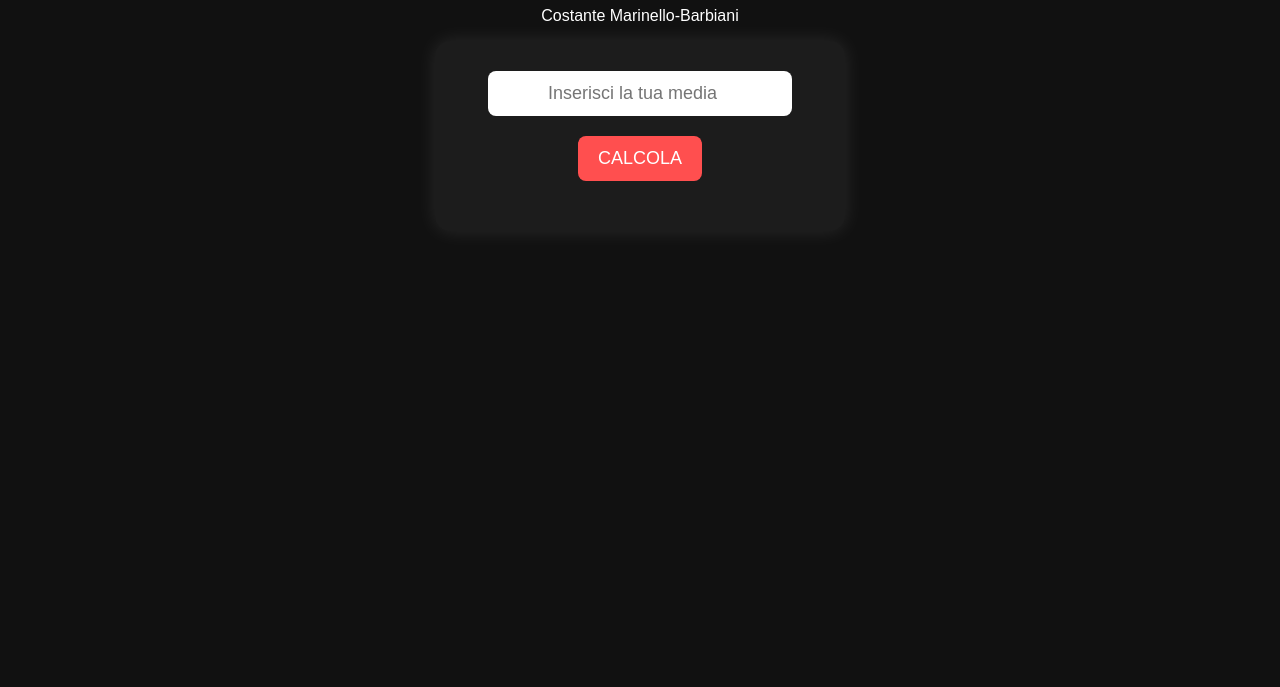
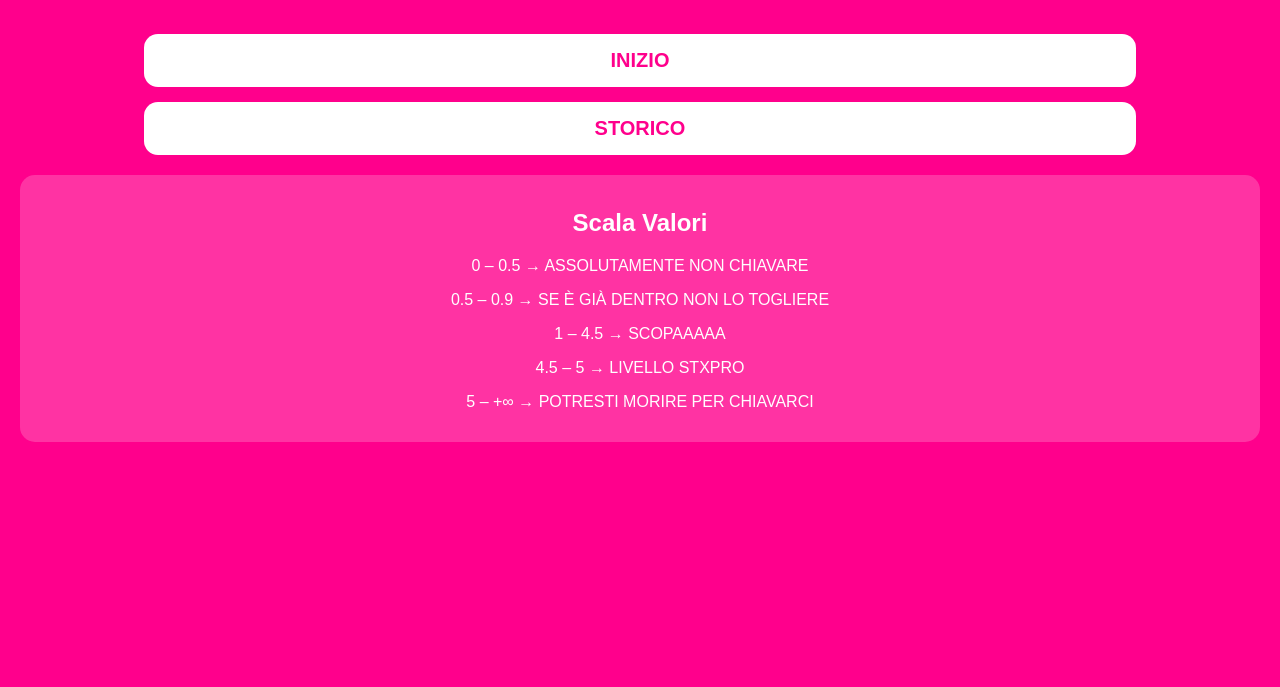
Before and after one commit to Maw3sio/barb-mar-eq, a plain HTML site: page index.html in a window 1280 px wide. Shown: the part 113-800 px from the top of the page. Drawn offline with Linux system fonts and the light colour scheme.

Commit message:
Update index.html

```diff
--- a/index.html
+++ b/index.html
@@ -1,102 +1,113 @@
 <!DOCTYPE html>
 <html lang="it">
 <head>
-<meta charset="UTF-8">
-<title>Calcolatrice MBK</title>
+    <meta charset="UTF-8" />
+    <meta name="viewport" content="width=device-width, initial-scale=1.0" />
+    <title>SXRATE</title>
 
-<link rel="manifest" href="manifest.json">
-<link rel="apple-touch-icon" href="icon.png">
-<meta name="theme-color" content="#111">
-
+    <link rel="manifest" href="manifest.json" />
     <style>
         body {
+            margin: 0;
             font-family: Arial, sans-serif;
-        background: #111;
-        color: #fff;
-        margin: 0;
-        padding: 40px;
+            background: #ff008c;
+            color: white;
             text-align: center;
         }
-    .box {
-        background: #1c1c1c;
-        padding: 30px;
+
+        .screen { display: none; padding: 20px; }
+        .active { display: block; }
+
+        button {
+            background: white;
+            color: #ff008c;
+            border: none;
+            padding: 15px;
+            width: 80%;
+            margin-top: 15px;
+            border-radius: 14px;
+            font-size: 20px;
+            font-weight: bold;
+        }
+
+        input {
+            width: 90%;
+            padding: 10px;
+            margin: 6px;
+            font-size: 18px;
+            border-radius: 10px;
+            border: none;
+        }
+
+        .scale-box {
+            background: rgba(255,255,255,0.2);
+            padding: 15px;
             border-radius: 15px;
-        width: 350px;
-        margin: auto;
-        box-shadow: 0 0 20px rgba(255,255,255,0.1);
-    }
-    input {
-        width: 80%;
-        padding: 12px;
-        font-size: 18px;
-        border-radius: 8px;
-        border: none;
-        text-align: center;
-        margin-bottom: 20px;
-    }
-    button {
-        background: #ff4f4f;
-        color: white;
-        padding: 12px 20px;
-        border: none;
-        border-radius: 8px;
-        font-size: 18px;
-        cursor: pointer;
-    }
-    button:hover {
-        background: #ff6c6c;
-    }
-    #result {
             margin-top: 20px;
-        font-size: 26px;
-        font-weight: bold;
         }
     </style>
 </head>
 <body>
 
-<h1>Calcolatrice MBK</h1>
-<p>Costante Marinello-Barbiani</p>
+<!-- SCHERMATA 1 — HOME -->
+<div id="home" class="screen active">
+    <h1 style="font-size: 50px; margin-top: 20px;">SXRATE</h1>
 
-<div class="box">
-    <input type="number" step="0.01" id="inputValue" placeholder="Inserisci la tua media">
-    <button onclick="calcola()">CALCOLA</button>
-    <div id="result"></div>
+    <button onclick="showScreen('inizio')">INIZIO</button>
+    <button onclick="showScreen('storico')">STORICO</button>
+
+    <div class="scale-box">
+        <h2>Scala Valori</h2>
+        <p>0 – 0.5 → ASSOLUTAMENTE NON CHIAVARE</p>
+        <p>0.5 – 0.9 → SE È GIÀ DENTRO NON LO TOGLIERE</p>
+        <p>1 – 4.5 → SCOPAAAAA</p>
+        <p>4.5 – 5 → LIVELLO STXPRO</p>
+        <p>5 – +∞ → POTRESTI MORIRE PER CHIAVARCI</p>
+    </div>
 </div>
 
-<script>
-const MBK = 4;
+<!-- SCHERMATA 2 — INIZIO -->
+<div id="inizio" class="screen">
+    <h2>Nuova Valutazione</h2>
 
-function calcola() {
-    const x = parseFloat(document.getElementById("inputValue").value);
-    let result;
+    <input id="nome" placeholder="Nome">
 
-    if (isNaN(x)) {
-        result = "Inserisci un numero valido.";
-    } else if (x < 0) {
-        result = "La media non può essere negativa.";
-    } else if (x < 4) {
-        result = 0.125 * x;
-    } else if (x < 7) {
-        result = 0.5 + ((x - 4) / 3) * 0.5;
-    } else if (x < 8.5) {
-        result = 1;
-    } else if (x <= 10) {
-        result = 1 + 4 * Math.pow((x - 8.5) / 1.5, MBK);
-    } else {
-        result = 5 + Math.exp(MBK * (x - 10));
-    }
+    <h3>Parametri (1–10 con 3 decimali)</h3>
 
-    document.getElementById("result").innerHTML =
-        "Voto MBK:<br><span style='color:#ff4f4f'>" +
-        (typeof result === "number" ? result.toFixed(4) : result) + "</span>";
-}
+    <input id="p1" placeholder="Bellezza (viso)">
+    <input id="p2" placeholder="Tette">
+    <input id="p3" placeholder="Culo">
+    <input id="p4" placeholder="Fascino">
+    <input id="p5" placeholder="Voce">
+    <input id="p6" placeholder="Abbigliamento">
+    <input id="p7" placeholder="Porkaggine">
+    <input id="p8" placeholder="Fiero con gli amici?">
+    <input id="p9" placeholder="Condizione vs età">
 
-// PWA service worker
-if ("serviceWorker" in navigator) {
-    navigator.serviceWorker.register("service-worker.js").catch(()=>{});
-}
-</script>
+    <h3>Bonus (0–1 con 3 decimali)</h3>
+    <input id="bonus" placeholder="Bonus">
 
+    <button onclick="calculate()">CALCOLA</button>
+    <button onclick="showScreen('home')">INDIETRO</button>
+</div>
+
+<!-- SCHERMATA 3 — RISULTATO -->
+<div id="risultato" class="screen">
+    <h1 id="valore"></h1>
+    <h2 id="didascalia"></h2>
+
+    <button onclick="saveResult()">SALVA NELLO STORICO</button>
+    <button onclick="showScreen('home')">HOME</button>
+</div>
+
+<!-- SCHERMATA 4 — STORICO -->
+<div id="storico" class="screen">
+    <h1>Storico</h1>
+    <div id="lista"></div>
+
+    <button onclick="showScreen('home')">HOME</button>
+</div>
+
+<script src="app.js"></script>
 </body>
 </html>
```
Lines whose indentation alone changed are shown as unchanged.
